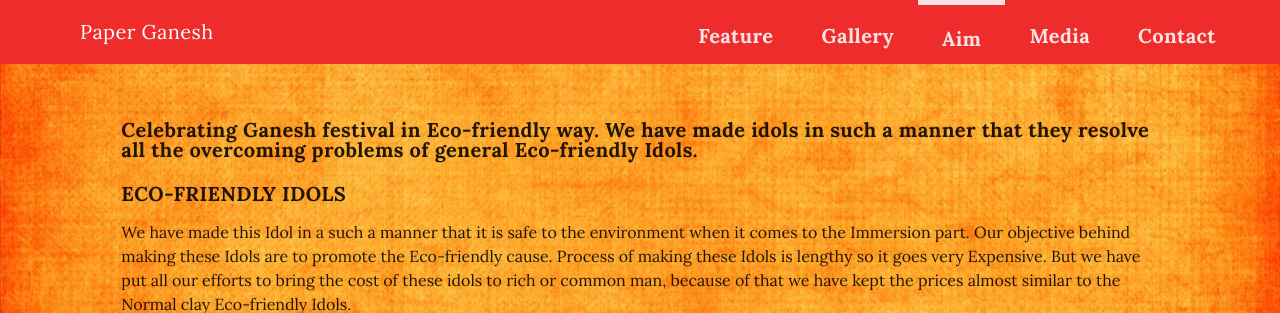
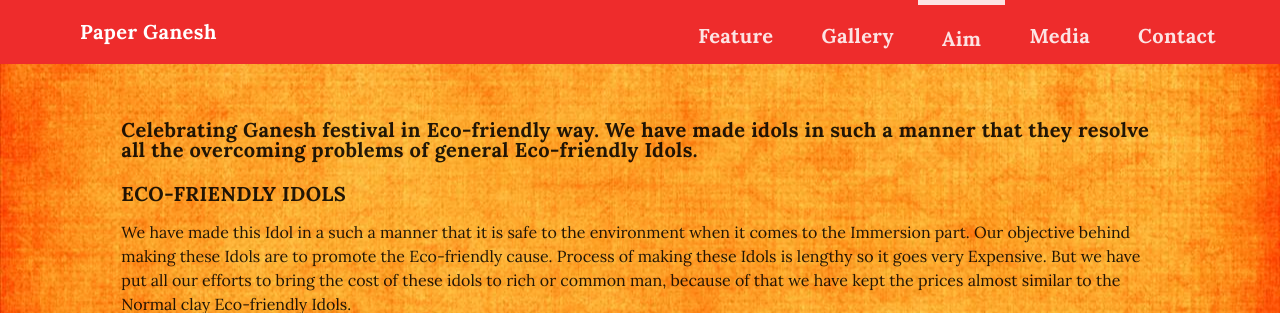
Before and after one commit to kedar2a/soa, a Django app: page /aim in a window 1280 px wide. Shown: the top 313 px of the page. Run offline with Django 3.2, Linux system fonts and the light colour scheme.

Commit message:
made title bold

```diff
--- a/static/soa-style.css
+++ b/static/soa-style.css
@@ -2,7 +2,7 @@
 	font-family: 'Lora', serif;
 }
 
-h3, h5{
+h3, h5, .mdl-layout-title > a{
 	font-weight: 700;
 }
 
```
